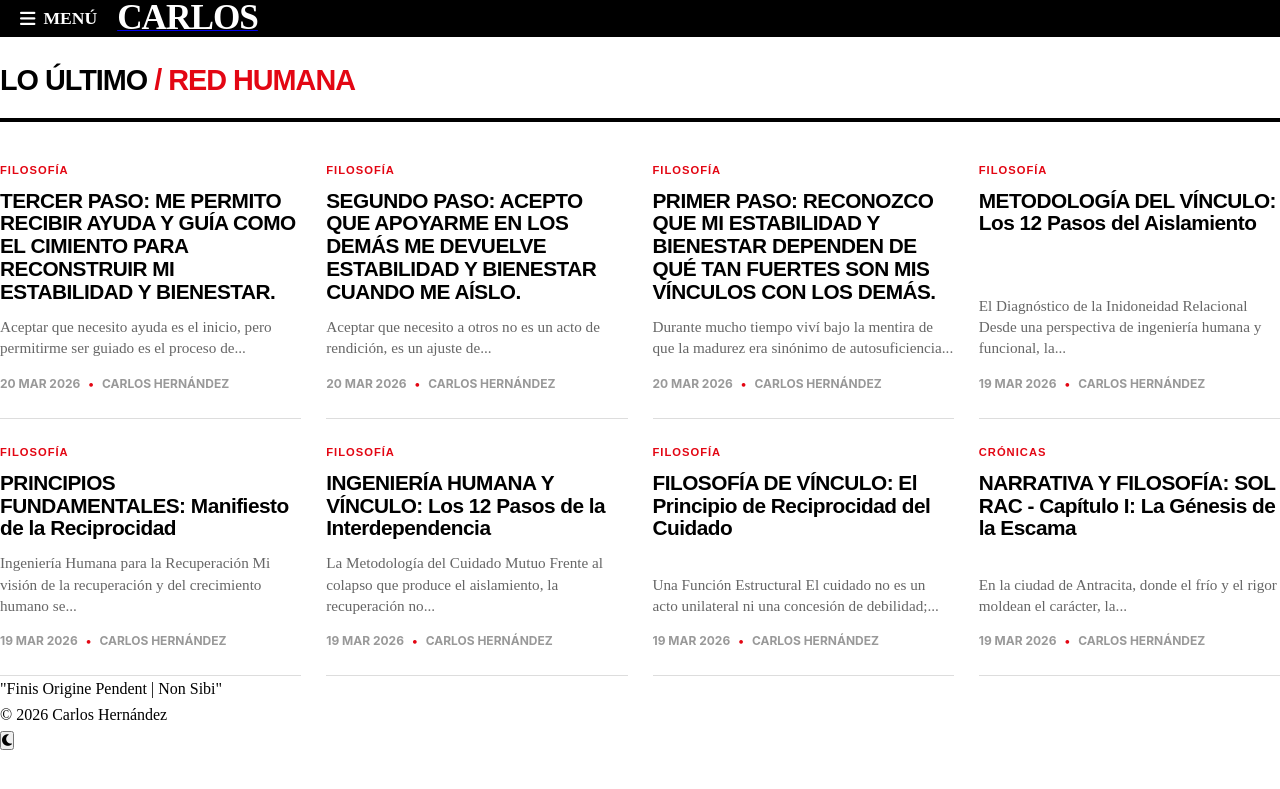
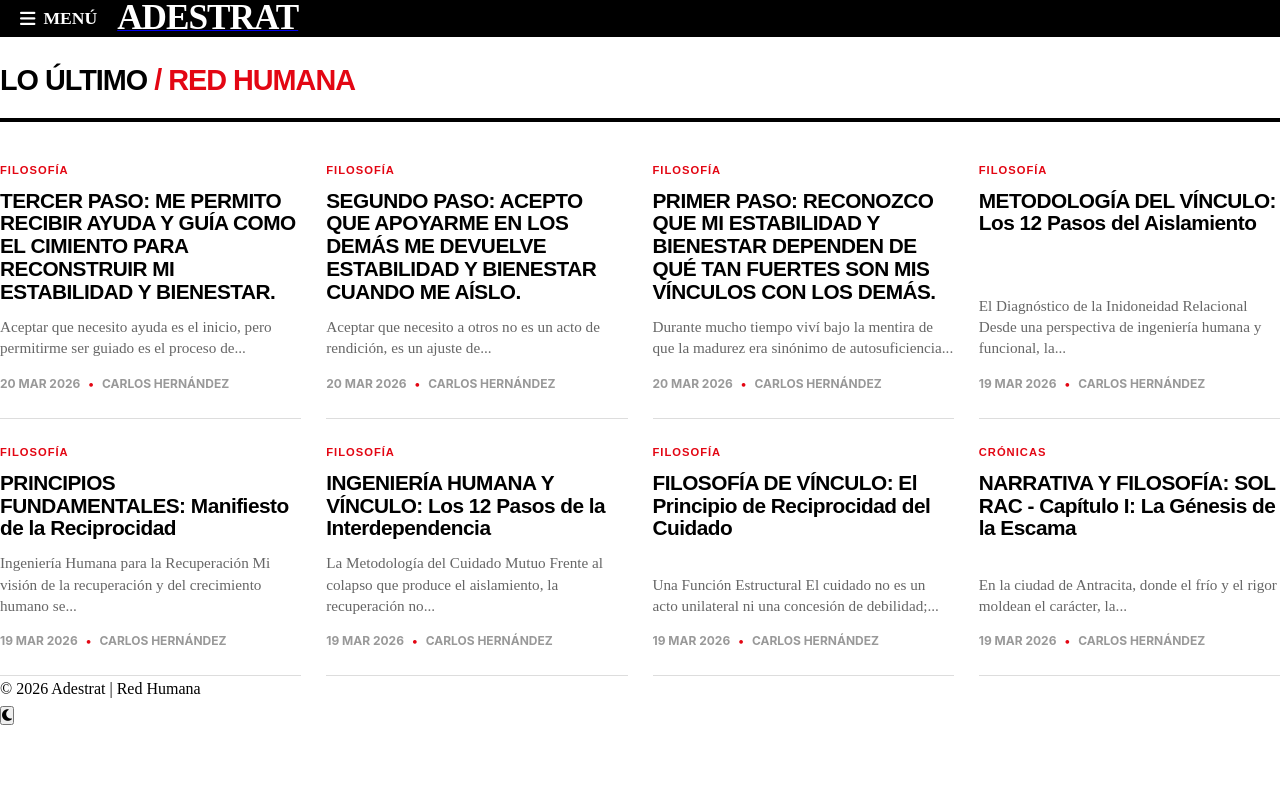
Before and after one commit to cafrhein/muro, a Jekyll site: the page built from index.html, in a window 1280 px wide. Shown: the top 789 px of the page. Built offline with Jekyll 4.4.1, drawn with Linux system fonts in a browser that asks for light colours.

Commit message:
Update default.html

```diff
--- a/_layouts/default.html
+++ b/_layouts/default.html
@@ -3,10 +3,10 @@
 <head>
     <meta charset="UTF-8">
     <meta name="viewport" content="width=device-width, initial-scale=1.0">
-    <title>{{ page.title | default: site.title }} | Carlos Hernández</title>
+    <title>{{ page.title | default: site.title }}</title>
 
     <script>
-        /* Bloqueo de Flash: Sincroniza el tema antes de que el navegador pinte el DOM */
+        /* Sincronización de tema inmediata */
         (function() {
             const savedTheme = localStorage.getItem('theme') || 'light';
             document.documentElement.setAttribute('data-theme', savedTheme);
@@ -24,63 +24,52 @@
 
     <header class="fb-header" role="banner">
         <div class="header-content">
-
             <div class="header-left">
-                <button id="menu-toggle"
-                        type="button"
-                        aria-label="Abrir menú de navegación"
-                        aria-expanded="false"
-                        aria-controls="side-menu">
-                    <i class="fas fa-bars" aria-hidden="true"></i>
+                <button id="menu-toggle" type="button" aria-label="Abrir menú" aria-expanded="false">
+                    <i class="fas fa-bars"></i>
                     <span class="menu-text">Menú</span>
                 </button>
-
-                <a href="/" class="logo-link" title="Ir a la portada">
-                    <span class="rt-logo">CARLOS</span>
+                <a href="/" class="logo-link">
+                    <span class="rt-logo">ADESTRAT</span>
                 </a>
             </div>
-
             <div class="header-date">
                 <time datetime="{{ 'now' | date: '%Y-%m-%d' }}">
                     {{ "now" | date: "%d %b %Y" }}
                 </time>
             </div>
-
         </div>
     </header>
 
-    {% if page.layout == "post" %}
-    <div id="progress-container" aria-hidden="true">
-        <div id="progress-bar"></div>
-    </div>
-    {% endif %}
-
-    <nav id="side-menu" aria-label="Menú lateral" aria-hidden="true">
+    <nav id="side-menu" aria-label="Menú principal" aria-hidden="true">
+        <div class="side-menu-container">
             <button id="menu-close" aria-label="Cerrar menú"><i class="fas fa-times"></i></button>
             <div class="menu-items">
-            <h3 id="nav-heading">NAVEGACIÓN</h3>
-            <ul aria-labelledby="nav-heading">
+                <h3>SECCIONES</h3>
+                <ul>
                     <li><a href="/">PORTADA</a></li>
                     <li><a href="/filosofia">FILOSOFÍA</a></li>
                     <li><a href="/acerca">SOBRE CARLOS</a></li>
+                    <li><a href="/radar">RADAR DE VÍNCULOS</a></li>
                 </ul>
+            </div>
         </div>
     </nav>
     <div id="menu-overlay"></div>
 
     <div class="fb-container">
-        <main class="fb-center">{{ content }}</main>
+        <main role="main">
+            {{ content }}
+        </main>
     </div>
 
     <footer class="fb-footer">
         <div class="footer-content">
-            <blockquote class="footer-quote"><p>"Finis Origine Pendent | Non Sibi"</p></blockquote>
-            <div class="footer-divider"></div>
-            <p class="copyright">&copy; {{ 'now' | date: "%Y" }} Carlos Hernández</p>
+            <p>&copy; {{ 'now' | date: "%Y" }} Adestrat | Red Humana</p>
         </div>
     </footer>
 
-    <button id="theme-toggle" aria-label="Alternar modo de color"><i class="fas fa-moon"></i></button>
+    <button id="theme-toggle" aria-label="Cambiar modo de color"><i class="fas fa-moon"></i></button>
 
     <script>
         const btnOpen = document.getElementById('menu-toggle');
@@ -89,67 +78,23 @@
         const overlayBg = document.getElementById('menu-overlay');
         const themeBtn = document.getElementById('theme-toggle');
 
-        // 1. Lógica del Menú (Control de Clases y Scroll Lock)
         const toggleMenu = (isOpen) => {
             sideNav.classList.toggle('is-open', isOpen);
             overlayBg.classList.toggle('is-active', isOpen);
             sideNav.setAttribute('aria-hidden', !isOpen);
             btnOpen.setAttribute('aria-expanded', isOpen);
-
-            // Bloqueo de scroll en el cuerpo para evitar el "bounce"
             document.body.style.overflow = isOpen ? 'hidden' : '';
-
-            if (isOpen) {
-                requestAnimationFrame(() => btnClose.focus());
-            } else {
-                btnOpen.focus();
-            }
+            if (isOpen) { requestAnimationFrame(() => btnClose.focus()); }
+            else { btnOpen.focus(); }
         };
-
-        // 2. Focus Trap: Mantiene la navegación por teclado dentro del menú
-        sideNav.addEventListener('keydown', (e) => {
-            if (e.key !== 'Tab') return;
-            const focusable = sideNav.querySelectorAll('button, [href], input, select, textarea, [tabindex]:not([tabindex="-1"])');
-            if (!focusable.length) return;
-
-            const first = focusable[0];
-            const last = focusable[focusable.length - 1];
-
-            if (e.shiftKey && document.activeElement === first) {
-                last.focus();
-                e.preventDefault();
-            } else if (!e.shiftKey && document.activeElement === last) {
-                first.focus();
-                e.preventDefault();
-            }
-        });
 
         btnOpen.addEventListener('click', () => toggleMenu(true));
         btnClose.addEventListener('click', () => toggleMenu(false));
         overlayBg.addEventListener('click', () => toggleMenu(false));
 
-        document.addEventListener('keydown', (e) => {
-            if (e.key === 'Escape' && sideNav.classList.contains('is-open')) toggleMenu(false);
-        });
-
-        // 3. Scroll Progress: Optimizado con passive para rendimiento
-        window.addEventListener('scroll', () => {
-            const pb = document.getElementById("progress-bar");
-            if (pb) {
-                const winScroll = document.documentElement.scrollTop;
-                const height = document.documentElement.scrollHeight - document.documentElement.clientHeight;
-                if (height > 0) {
-                    const scrolled = (winScroll / height) * 100;
-                    pb.style.width = `${scrolled}%`;
-                }
-            }
-        }, { passive: true });
-
-        // 4. Gestión del Tema (Dark Mode)
         const applyTheme = (theme) => {
             document.documentElement.setAttribute('data-theme', theme);
-            const icon = themeBtn.querySelector('i');
-            icon.className = theme === 'dark' ? 'fas fa-sun' : 'fas fa-moon';
+            themeBtn.innerHTML = theme === 'dark' ? '<i class="fas fa-sun"></i>' : '<i class="fas fa-moon"></i>';
             localStorage.setItem('theme', theme);
         };
 
@@ -157,9 +102,6 @@
             const current = document.documentElement.getAttribute('data-theme');
             applyTheme(current === 'dark' ? 'light' : 'dark');
         });
-
-        // Sincronizar icono al cargar basado en el script del head
-        applyTheme(document.documentElement.getAttribute('data-theme'));
     </script>
 </body>
 </html>
```
Lines whose indentation alone changed are shown as unchanged.
